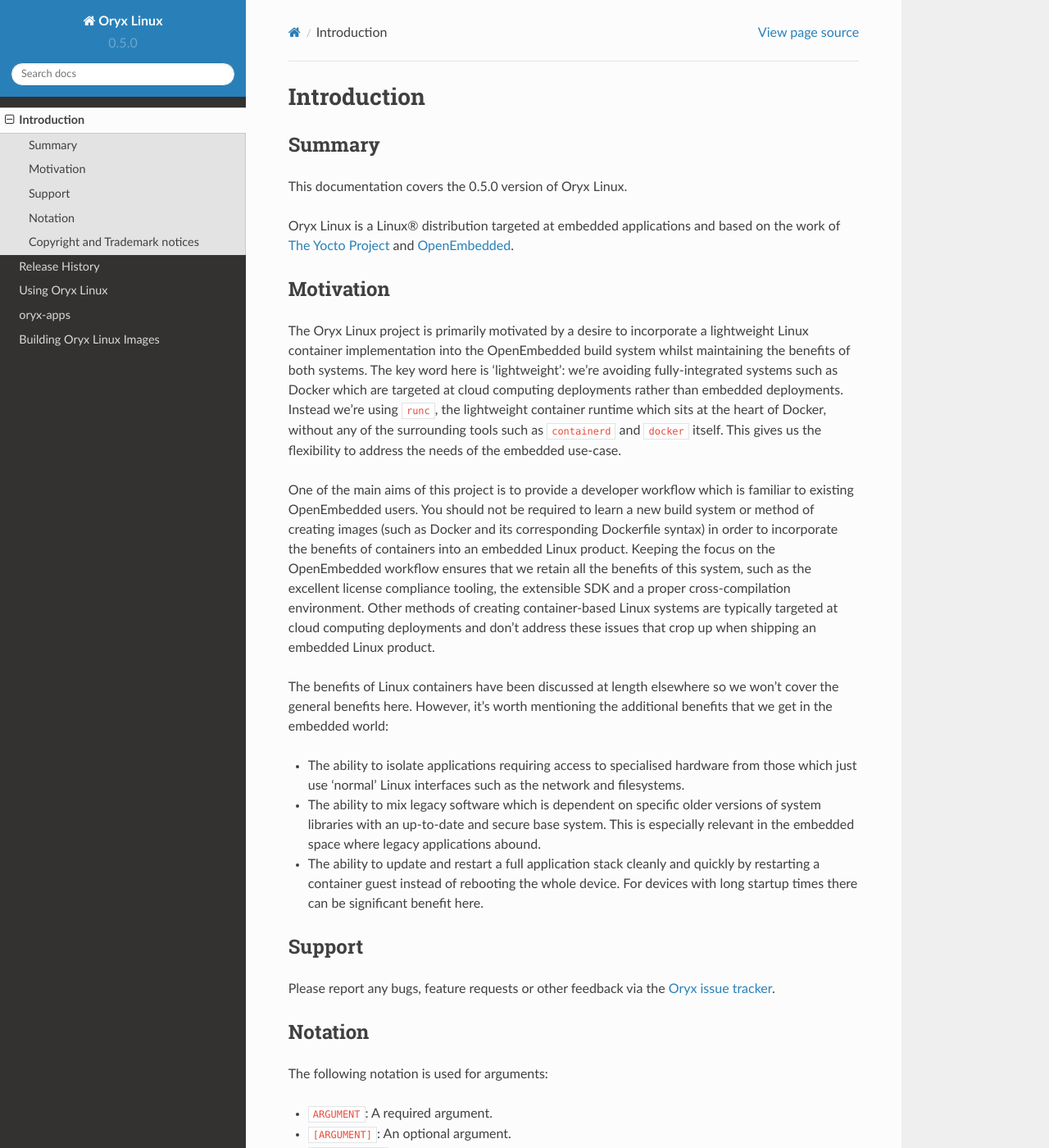
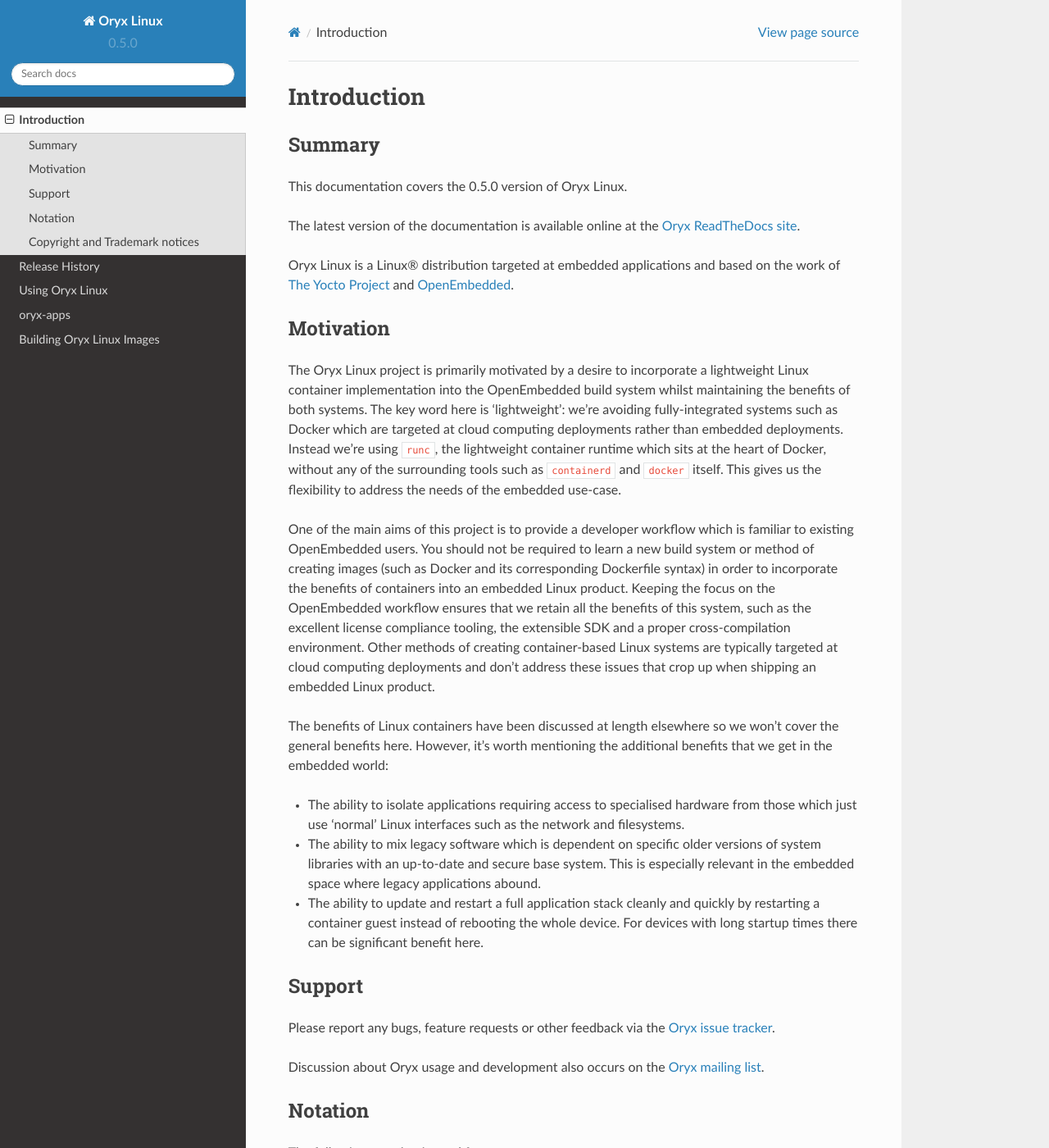
Before and after one commit to NetworkGradeLinux/mion, a Sphinx documentation site: the page built from docs/intro.rst, in a window 1280 px wide and 1400 px high. Shown: the whole window at 82% size. Built offline with Sphinx 7.4.7 and the Read the Docs theme 2.0.0, drawn with Linux system fonts in a browser that asks for light colours.

Commit message:
docs: Add links to the mailing list and online docs to the intro
Signed-off-by: Paul Barker <pbarker@oryx-linux.org>

```diff
--- a/docs/intro.rst
+++ b/docs/intro.rst
@@ -6,6 +6,9 @@
 =======
 
 This documentation covers the |version| version of Oryx Linux.
+
+The latest version of the documentation is available online at the
+`Oryx ReadTheDocs site <https://oryx.readthedocs.io/en/latest/>`_.
 
 Oryx Linux is a Linux® distribution targeted at embedded applications and based
 on the work of `The Yocto Project <https://www.yoctoproject.org/>`_ and
@@ -57,6 +60,9 @@
 Please report any bugs, feature requests or other feedback via the
 `Oryx issue tracker <https://gitlab.com/groups/oryx/-/issues>`_.
 
+Discussion about Oryx usage and development also occurs on the
+`Oryx mailing list <https://oryx.groups.io/g/devel>`_.
+
 Notation
 ========
 
```
